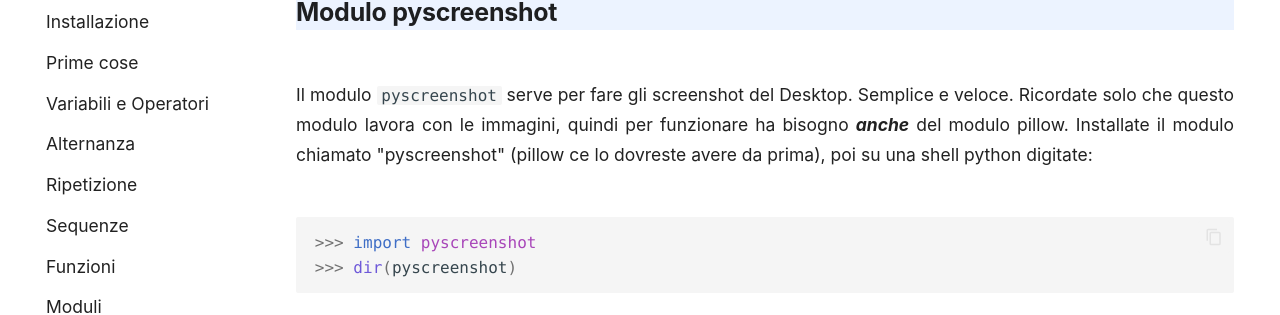
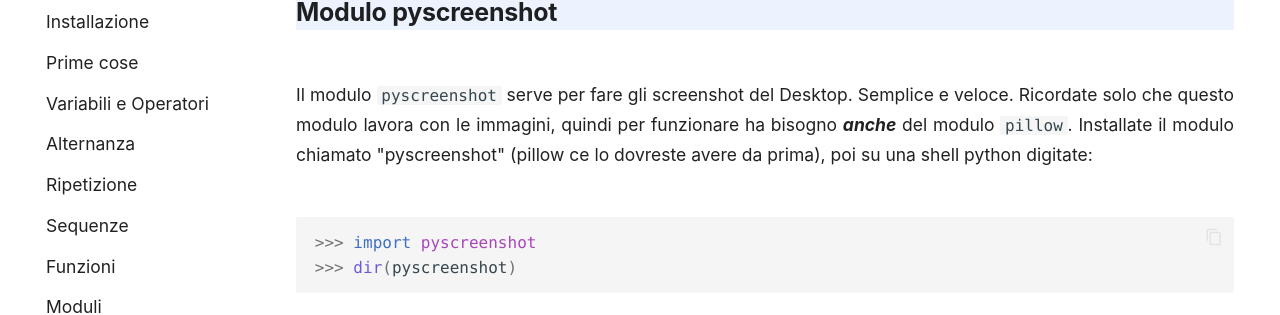
Before and after one commit to adjamhub/pyhandouts, an MkDocs documentation site: the page built from docs/basics/106_pypi.md, in a window 1280 px wide and 900 px high, scrolled down 5202 px. Shown: the part 146-461 px from the top of the window. Built offline with MkDocs 1.6.1 and Material for MkDocs 9.7.7, drawn with Linux system fonts in a browser that asks for light colours.

```diff
--- a/docs/basics/106_pypi.md
+++ b/docs/basics/106_pypi.md
@@ -157,7 +157,7 @@ ritagliata dall'alto per diventare 100 x 50 pixel.
 Il modulo `pyscreenshot` serve per fare gli screenshot del Desktop.
 Semplice e veloce. Ricordate solo che questo modulo lavora con le
 immagini, quindi per funzionare ha bisogno ***anche*** del modulo
-pillow. Installate il modulo chiamato "pyscreenshot" (pillow ce lo
+`pillow`. Installate il modulo chiamato "pyscreenshot" (pillow ce lo
 dovreste avere da prima), poi su una shell python digitate:
 
 
```
